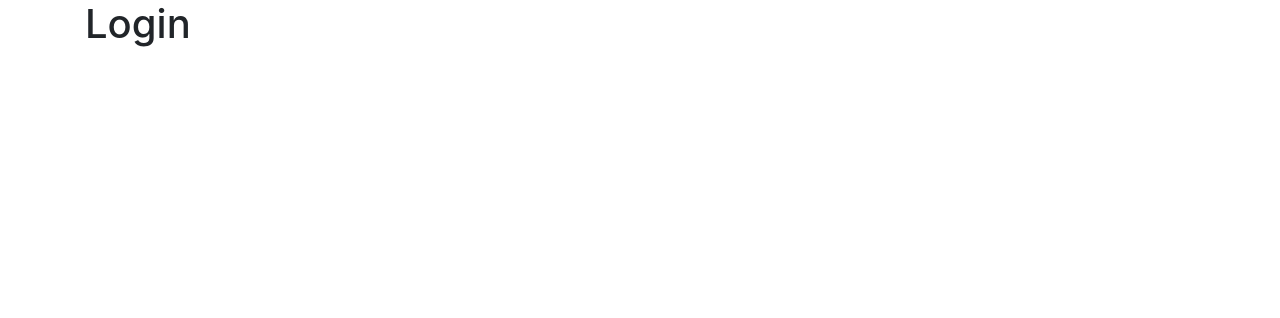
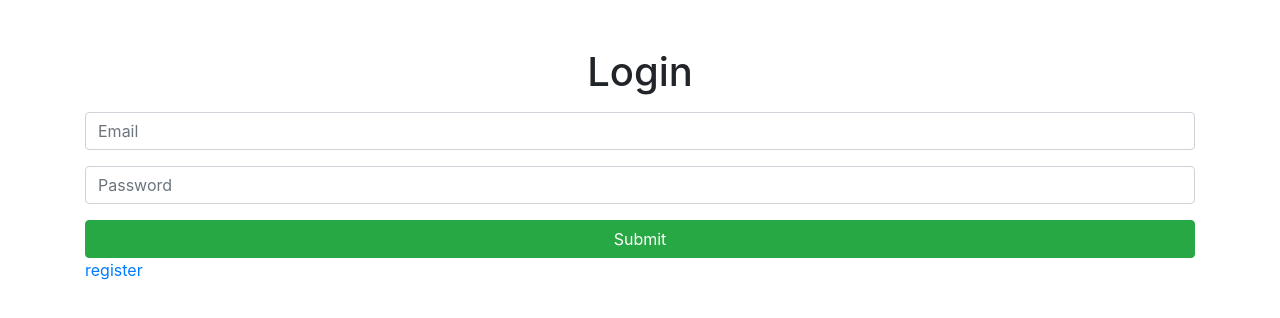
Before and after one commit to moondayz/MMA-PERN-Stack, a React (Create React App) app in the folder client/: page /login in a window 1280 px wide. Shown: the top 318 px of the page. Built offline with nearby package versions, Linux system fonts and the light colour scheme.

Commit message:
Solved hashing password error

```diff
--- a/client/src/components/Login.js
+++ b/client/src/components/Login.js
@@ -1,11 +1,74 @@
-import React, { Fragment } from 'react'
+import React, { Fragment, useState } from "react";
+import { Link, Redirect } from "react-router-dom";
 
-const Login = () => {
-    return (
-        <Fragment>
-            <h1>Login</h1>
-        </Fragment>
-    );
+import { toast } from "react-toastify";
+
+const Login = ({ setAuth }) => {
+  const [inputs, setInputs] = useState({
+    email: "",
+    password: ""
+  });
+
+  const { email, password } = inputs;
+
+  const onChange = e =>
+    setInputs({ ...inputs, [e.target.name]: e.target.value });
+
+  const onSubmitForm = async e => {
+    e.preventDefault();
+    try {
+      const body = { email, password };
+      const response = await fetch(
+        "http://localhost:5000/auth/login",
+        {
+          method: "POST",
+          headers: {
+            "Content-type": "application/json"
+          },
+          body: JSON.stringify(body)
+        }
+      );
+
+      const parseRes = await response.json();
+
+      if (parseRes.jwtToken) {
+        localStorage.setItem("token", parseRes.jwtToken);
+        setAuth(true);
+        toast.success("Logged in Successfully");
+      } else {
+        setAuth(false);
+        toast.error(parseRes);
+      }
+    } catch (err) {
+      console.error(err.message);
+    }
+  };
+
+  return (
+    <Fragment>
+      <h1 className="mt-5 text-center">Login</h1>
+      <form onSubmit={onSubmitForm}>
+        <input
+          type="text"
+          name="email"
+          value={email}
+          placeholder="Email"
+          onChange={e => onChange(e)}
+          className="form-control my-3"
+        />
+        <input
+          type="password"
+          name="password"
+          value={password}
+          placeholder="Password"
+          onChange={e => onChange(e)}
+          className="form-control my-3"
+        />
+        <button class="btn btn-success btn-block">Submit</button>
+      </form>
+      <Link to="/register">register</Link>
+    </Fragment>
+  );
 };
 
 export default Login;
```
Also changed, not shown: 1 other file (tests, documents, lock files or other folders).
